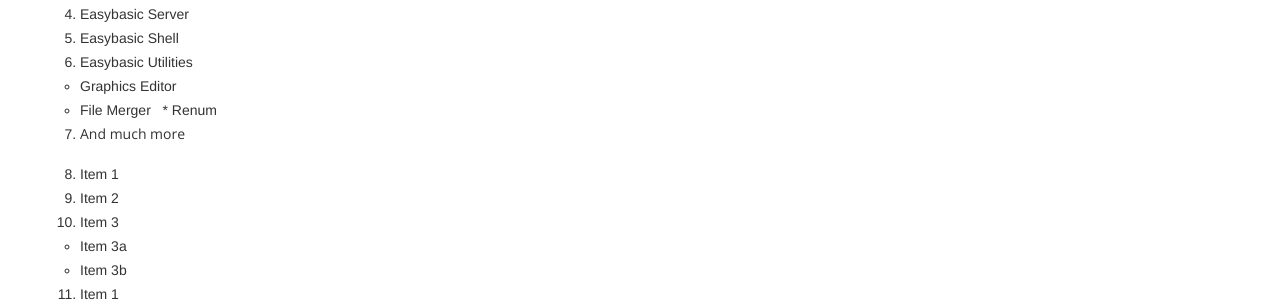
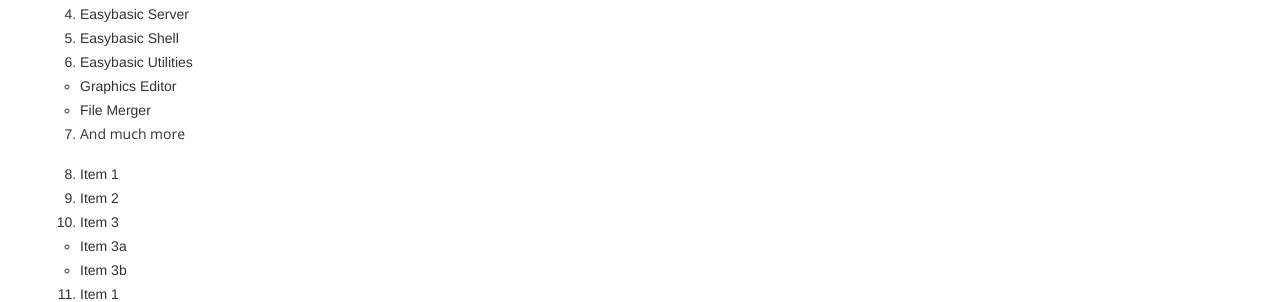
Before and after one commit to nmanumr/nmanumr.com, a Jekyll site: the page built from _posts/2017-01-01-EasyBasic.md, in a window 1280 px wide. Shown: the part 855-1157 px from the top of the page. Built offline with Jekyll 4.4.1, drawn with Linux system fonts in a browser that asks for light colours; nearby versions of some CDN libraries; library files that are not in the unit come from our copies; comment, search, counter and statistics services are not loaded.

Commit message:
Update 2017-01-01-EasyBasic.md

```diff
--- a/_posts/2017-01-01-EasyBasic.md
+++ b/_posts/2017-01-01-EasyBasic.md
@@ -34,7 +34,6 @@
 6. Easybasic Utilities
    * Graphics Editor
    * File Merger
-   * Renum
 7. And much more
 
 
```
